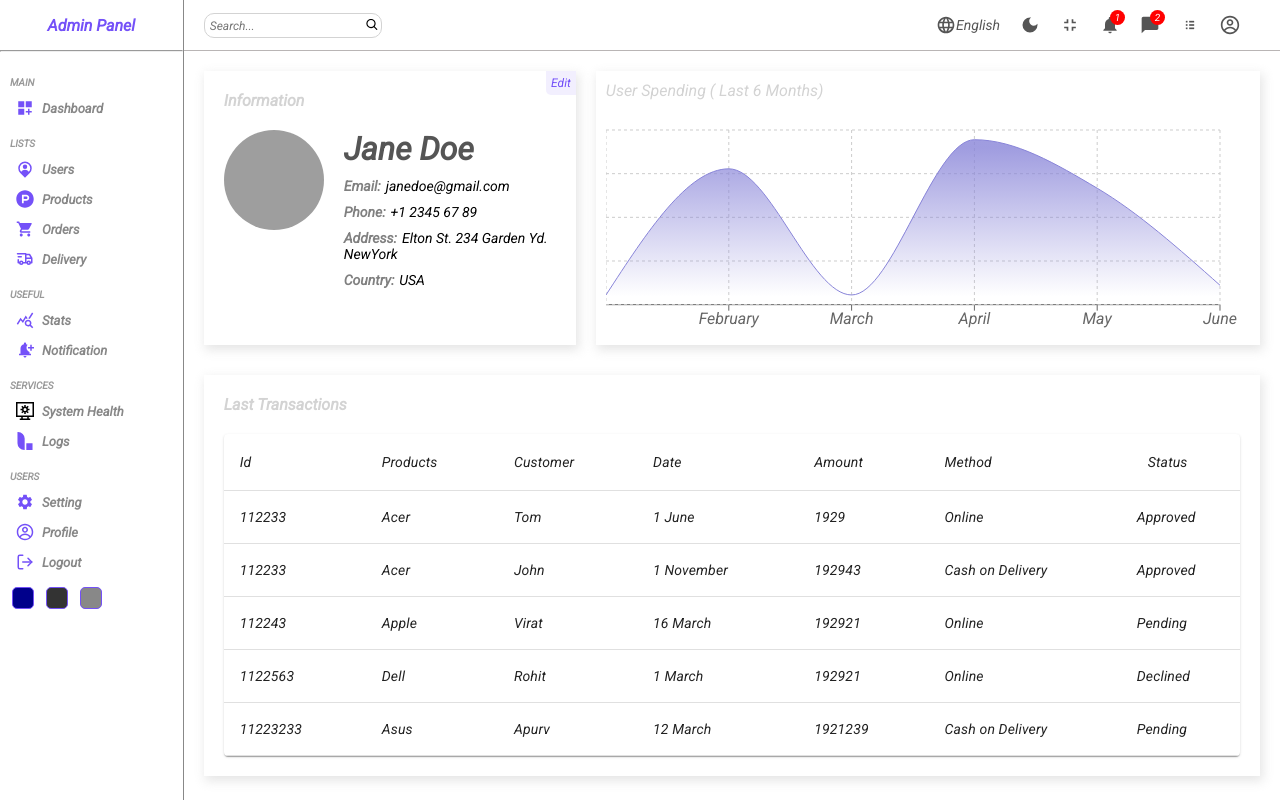
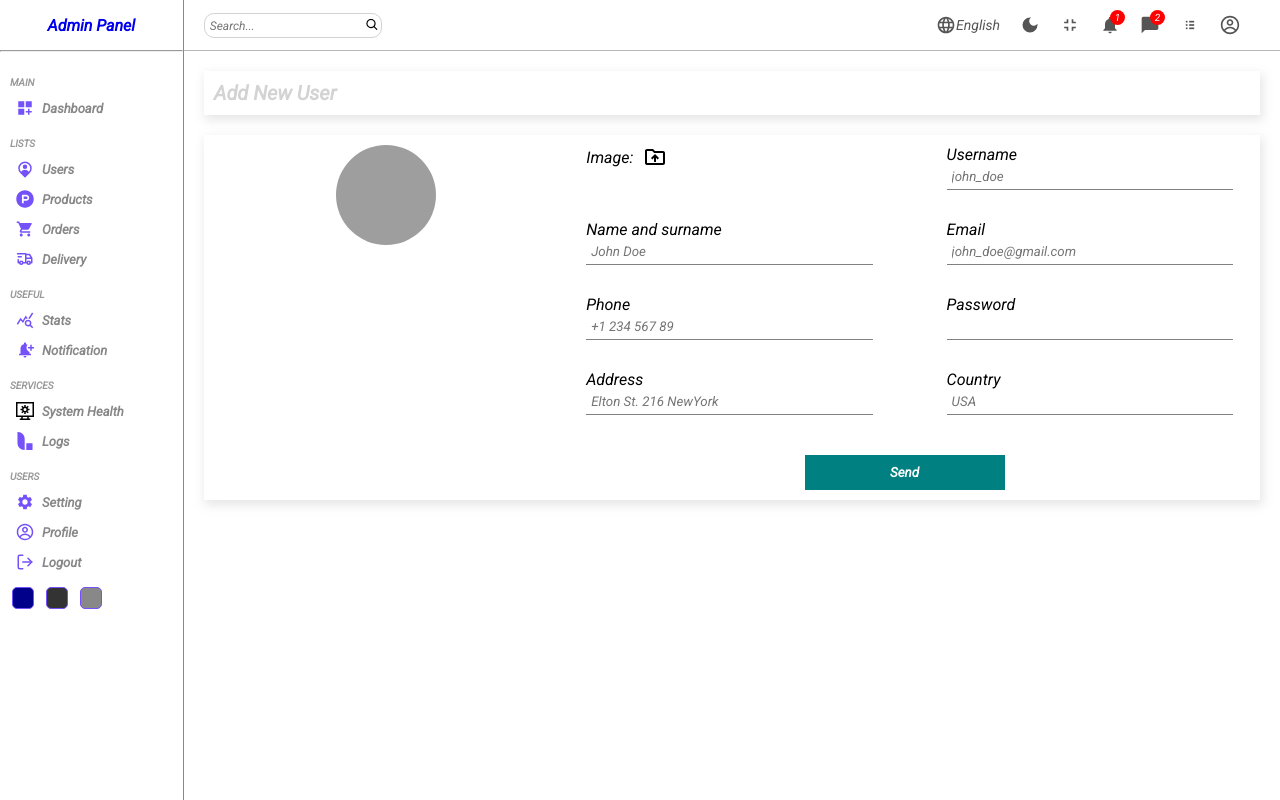
Before and after one commit to apurvgupta-ops/Admin_panel, a React (Create React App) app: page /users/add in a window 1280 px wide. Built offline with nearby package versions, Linux system fonts and the light colour scheme; grey boxes are pictures that could not be loaded.

Commit message:
Links add

```diff
--- a/src/App.js
+++ b/src/App.js
@@ -3,8 +3,9 @@
 import Home from "./Pages/Home/Home";
 import Login from "./Pages/Login/Login";
 import UserList from "./Pages/UserList/UserList";
-import AddUser from "./Pages/AddUser/AddUser";
+import Add from "./Pages/Add/Add";
 import SingleUser from "./Pages/SingleUser/SingleUser";
+import { productInputs, userInputs } from "./formSource";
 
 const App = () => {
   return (
@@ -18,12 +19,18 @@
           <Route path="users">
             <Route index element={<UserList />} />
             <Route path=":userId" element={<SingleUser />} />
-            <Route path="add " element={<AddUser />} />
+            <Route
+              path="add"
+              element={<Add title="Add New User" inputs={userInputs} />}
+            />
           </Route>
           <Route path="products">
             <Route index element={<UserList />} />
             <Route path=":productId" element={<SingleUser />} />
-            <Route path="add" element={<AddUser />} />
+            <Route
+              path="add"
+              element={<Add title="Add New Products" inputs={productInputs} />}
+            />
           </Route>
         </Routes>
       </BrowserRouter>
--- a/src/Components/Data Table/DataTable.js
+++ b/src/Components/Data Table/DataTable.js
@@ -1,6 +1,7 @@
 import React from "react";
 import { DataGrid } from "@mui/x-data-grid";
 import { columns, rows } from "../../DataTableSource";
+import { Link } from "react-router-dom";
 import "./dataTable.scss";
 const DataTable = () => {
   const action = {
@@ -10,7 +11,9 @@
     renderCell: () => {
       return (
         <div className={`cellAction`}>
-          <button className="viewButton">View</button>
+          <Link to={"/users/12"}>
+            <button className="viewButton">View</button>
+          </Link>
           <button className="deleteButton">Delete</button>
         </div>
       );
@@ -19,6 +22,11 @@
 
   return (
     <div style={{ height: "800px", width: "96%" }} className="datatable">
+      <div className="adduser">
+        <Link to={"/users/add"}>
+          <button>Add User</button>
+        </Link>
+      </div>
       <DataGrid
         rows={rows}
         columns={columns.concat(action)}
--- a/src/Components/Data Table/dataTable.scss
+++ b/src/Components/Data Table/dataTable.scss
@@ -1,6 +1,25 @@
 .datatable {
   height: 600px;
   padding: 20px;
+
+  .adduser {
+    display: flex;
+    align-items: center;
+    justify-content: end;
+    color: #555;
+    font-size: 25px;
+    margin-bottom: 10px;
+
+    button {
+      border: none;
+      color: rgba(7, 231, 7, 0.596);
+      border: 1px solid rgb(83, 231, 83);
+      font-size: 20px;
+      border-radius: 5px;
+      background-color: transparent;
+      cursor: pointer;
+    }
+  }
 
   .cellWithImg {
     display: flex;
--- a/src/Components/Sidebar/Sidebar.jsx
+++ b/src/Components/Sidebar/Sidebar.jsx
@@ -13,32 +13,39 @@
 import { SiLogstash } from "react-icons/si";
 import { CgProfile } from "react-icons/cg";
 import { FiLogOut } from "react-icons/fi";
+import { Link } from "react-router-dom";
 import "./sidebar.scss";
 const Sidebar = () => {
   return (
     <div className="sidebar">
       <div className="top">
+        <Link to={"/"} style={{ textDecoration: "none" }}>
           <span className="logo">Admin Panel</span>
+        </Link>
       </div>
       <hr />
       <div className="center">
         <ul>
           <p className="title">MAIN</p>
-
+          <Link to={"/"} style={{ textDecoration: "none" }}>
             <li>
               <MdDashboardCustomize className="icons" />
               <span>Dashboard</span>
             </li>
+          </Link>
           <p className="title">LISTS</p>
-
+          <Link to={"/users"} style={{ textDecoration: "none" }}>
             <li>
               <RiMapPinUserFill className="icons" />
               <span> Users</span>
             </li>
+          </Link>
+          <Link to={"/products"} style={{ textDecoration: "none" }}>
             <li>
               <FaProductHunt className="icons" />
               <span>Products</span>
             </li>
+          </Link>
           <li>
             <MdShoppingCart className="icons" />
             <span> Orders</span>
--- /dev/null
+++ b/src/Pages/Add/Add.jsx
@@ -0,0 +1,58 @@
+import "./add.scss";
+import Sidebar from "../../Components/Sidebar/Sidebar";
+import Navbar from "../../Components/Navbar/Navbar";
+import DriveFolderUploadOutlinedIcon from "@mui/icons-material/DriveFolderUploadOutlined";
+import { useState } from "react";
+
+const AddUser = ({ inputs, title }) => {
+  const [file, setFile] = useState("");
+  // console.log(file);
+  return (
+    <div className="new">
+      <Sidebar />
+      <div className="newContainer">
+        <Navbar />
+        <div className="top">
+          <h1>{title}</h1>
+        </div>
+        <div className="bottom">
+          <div className="left">
+            <img
+              src={
+                file
+                  ? URL.createObjectURL(file)
+                  : "https://icon-library.com/images/no-image-icon/no-image-icon-0.jpg"
+              }
+              alt=""
+            />
+          </div>
+          <div className="right">
+            <form>
+              <div className="formInput">
+                <label htmlFor="file">
+                  Image: <DriveFolderUploadOutlinedIcon className="icon" />
+                </label>
+                <input
+                  type="file"
+                  id="file"
+                  onChange={(e) => setFile(e.target.files[0])}
+                  style={{ display: "none" }}
+                />
+              </div>
+
+              {inputs.map((input) => (
+                <div className="formInput" key={input.id}>
+                  <label>{input.label}</label>
+                  <input type={input.type} placeholder={input.placeholder} />
+                </div>
+              ))}
+              <button>Send</button>
+            </form>
+          </div>
+        </div>
+      </div>
+    </div>
+  );
+};
+
+export default AddUser;
--- /dev/null
+++ b/src/Pages/Add/add.scss
@@ -0,0 +1,78 @@
+.new {
+  width: 100%;
+  display: flex;
+
+  .newContainer {
+    flex: 6;
+
+    .top,
+    .bottom {
+      -webkit-box-shadow: 2px 4px 10px 1px rgba(0, 0, 0, 0.47);
+      box-shadow: 2px 4px 10px 1px rgba(201, 201, 201, 0.47);
+      padding: 10px;
+      margin: 20px;
+      display: flex;
+
+      h1 {
+        color: lightgray;
+        font-size: 20px;
+      }
+
+      .left {
+        flex: 1;
+        text-align: center;
+
+        img {
+          width: 100px;
+          height: 100px;
+          border-radius: 50%;
+          object-fit: cover;
+        }
+      }
+
+      .right {
+        flex: 2;
+
+        form {
+          display: flex;
+          flex-wrap: wrap;
+          gap: 30px;
+          justify-content: space-around;
+
+          .formInput {
+            width: 40%;
+
+            label {
+              display: flex;
+              align-items: center;
+              gap: 10px;
+
+              .icon {
+                cursor: pointer;
+              }
+            }
+
+            input {
+              width: 100%;
+              padding: 5px;
+              border: none;
+              outline: none;
+              border-bottom: 1px solid gray;
+            }
+          }
+
+          button {
+            width: 200px;
+            padding: 10px;
+            border: none;
+            background-color: teal;
+            color: white;
+            font-weight: bold;
+            cursor: pointer;
+            margin-top: 10px;
+          }
+        }
+      }
+    }
+  }
+}
--- a/src/Pages/AddUser/AddUser.jsx
+++ /dev/null
@@ -1,9 +0,0 @@
-import React from 'react'
-
-const User = () => {
-  return (
-    <div>User</div>
-  )
-}
-
-export default User
--- /dev/null
+++ b/src/formSource.js
@@ -0,0 +1,76 @@
+export const userInputs = [
+  {
+    id: 1,
+    label: "Username",
+    type: "text",
+    placeholder: "john_doe",
+  },
+  {
+    id: 2,
+    label: "Name and surname",
+    type: "text",
+    placeholder: "John Doe",
+  },
+  {
+    id: 3,
+    label: "Email",
+    type: "mail",
+    placeholder: "john_doe@gmail.com",
+  },
+  {
+    id: 4,
+    label: "Phone",
+    type: "text",
+    placeholder: "+1 234 567 89",
+  },
+  {
+    id: 5,
+    label: "Password",
+    type: "password",
+  },
+  {
+    id: 6,
+    label: "Address",
+    type: "text",
+    placeholder: "Elton St. 216 NewYork",
+  },
+  {
+    id: 7,
+    label: "Country",
+    type: "text",
+    placeholder: "USA",
+  },
+];
+
+export const productInputs = [
+  {
+    id: 1,
+    label: "Title",
+    type: "text",
+    placeholder: "Apple Macbook Pro",
+  },
+  {
+    id: 2,
+    label: "Description",
+    type: "text",
+    placeholder: "Description",
+  },
+  {
+    id: 3,
+    label: "Category",
+    type: "text",
+    placeholder: "Computers",
+  },
+  {
+    id: 4,
+    label: "Price",
+    type: "text",
+    placeholder: "100",
+  },
+  {
+    id: 5,
+    label: "Stock",
+    type: "text",
+    placeholder: "in stock",
+  },
+];
```
Also changed, not shown: src/Pages/AddUser/addUser.scss (deleted). Lines whose indentation alone changed are shown as unchanged.
